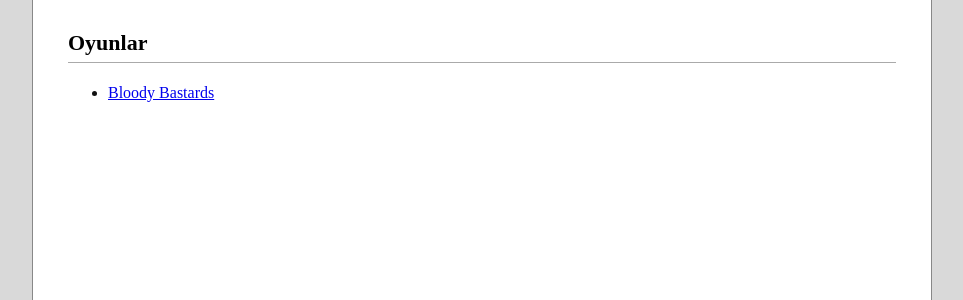
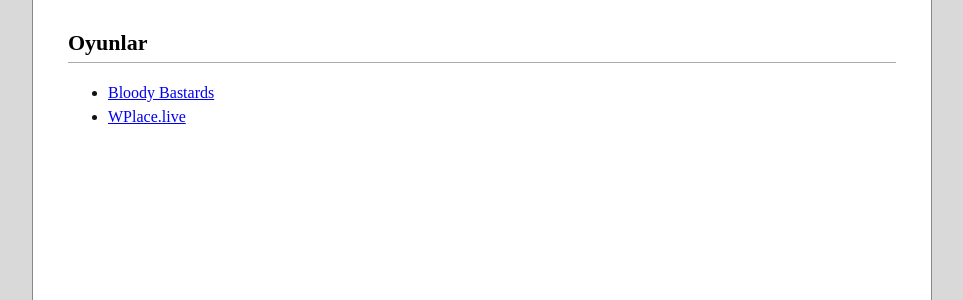
Before and after one commit to OyuncuSempanze/Oyun-Arsivi-Turkce, a Jekyll site: the page built from index.md, in a window 1280 px wide. Shown: the part 177-477 px from the top of the page, without its empty margins (158-1121 px from the left). Built offline with Jekyll 4.4.1, drawn with Linux system fonts in a browser that asks for light colours.

Commit message:
Update index.md

```diff
--- a/index.md
+++ b/index.md
@@ -5,3 +5,4 @@ title: Türkçe Oyun Arşivi
 ## Oyunlar
 
 - [Bloody Bastards](oyunlar/bloody-bastards/)
+- [WPlace.live](oyunlar/wplace.live)
```
